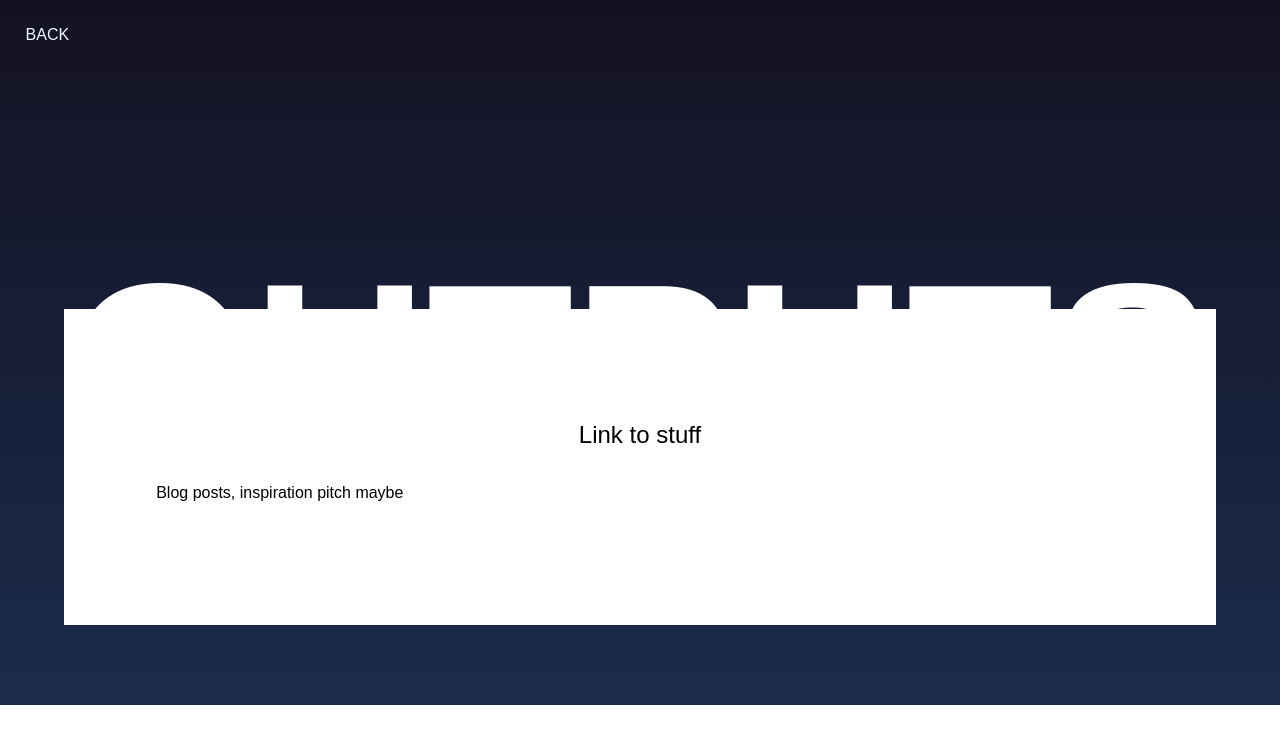
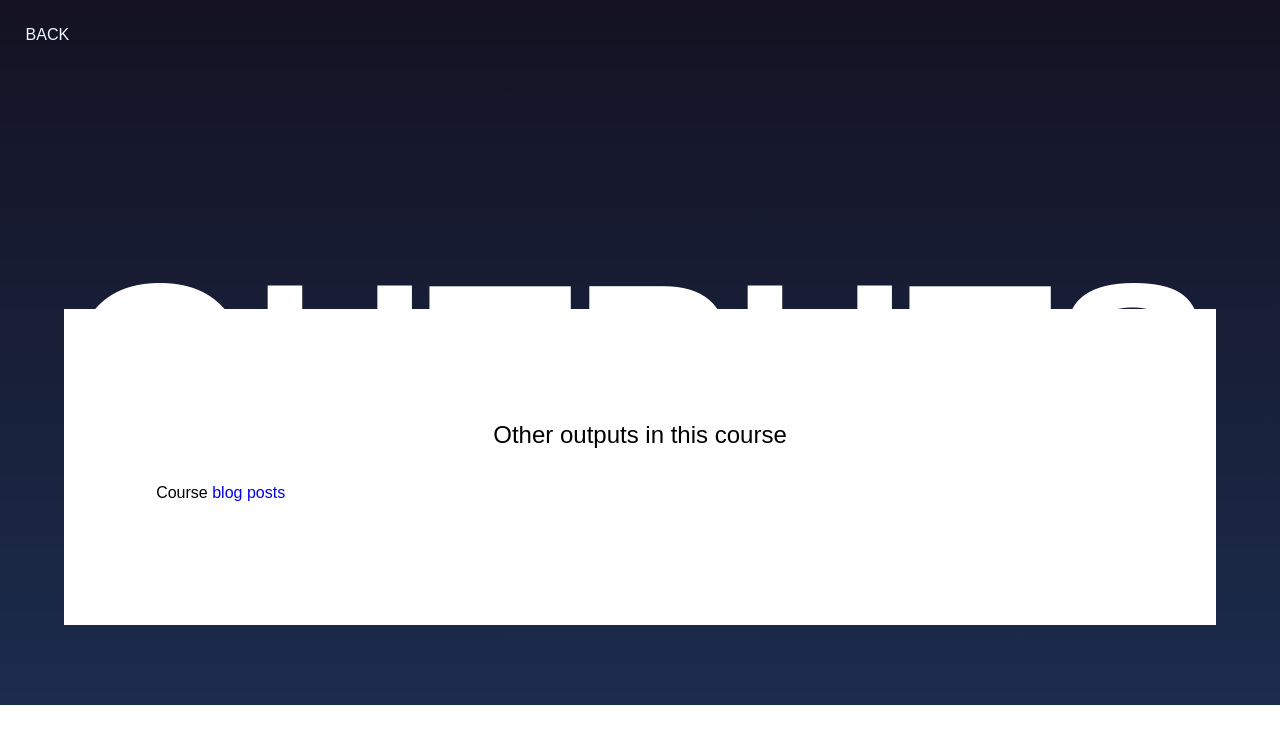
Before and after one commit to andreajaneyee/spandx, a plain HTML site: page index.html in a window 1280 px wide. Both pictures are taken after a click on the item "OUTPUTS". Drawn offline with nearby package versions, Linux system fonts and the light colour scheme; a web font is replaced by a local one.

Commit message:
added favicon and more links

```diff
--- a/css/main.css
+++ b/css/main.css
@@ -77,6 +77,7 @@ a{
     position: absolute;
     margin: 1.5vh 0;
     padding: 0;
+    color: #000;
 }
 .scroll-up-btn:hover #scroll-text{
     opacity: 1;
--- a/index.html
+++ b/index.html
@@ -4,6 +4,7 @@
         <meta charset="utf-8">
         <title>Andrea Jane Yee | UI/UX Designer/Netflix Queen</title>
         <meta name="author" content="AJY">
+        <link rel="icon" href="assets/icons/favicon.png" sizes="16x16" type="image/png">
         <link href="css/main.css" rel="stylesheet" type="text/css"/>
         <script src="https://code.jquery.com/jquery-3.2.1.js" integrity="sha256-DZAnKJ/6XZ9si04Hgrsxu/8s717jcIzLy3oi35EouyE=" crossorigin="anonymous"></script>
         <script type="text/javascript" src="js/jquery.interactive_bg.js"></script>
@@ -121,8 +122,8 @@
             </div>
             <div class="content-div">
                 <div class="content-wrapper">
-                    <h2 class="headings">Link to stuff</h2>
-                    <p>Blog posts, inspiration pitch maybe</p>
+                    <h2 class="headings">Other outputs in this course</h2>
+                    <p>Course <a href="https://deco3850.uqcloud.net/students/s4357370">blog posts</a></p>
                 </div>
             </div>
         </div>
```
Also changed, not shown: assets/icons/favicon.png (added).
